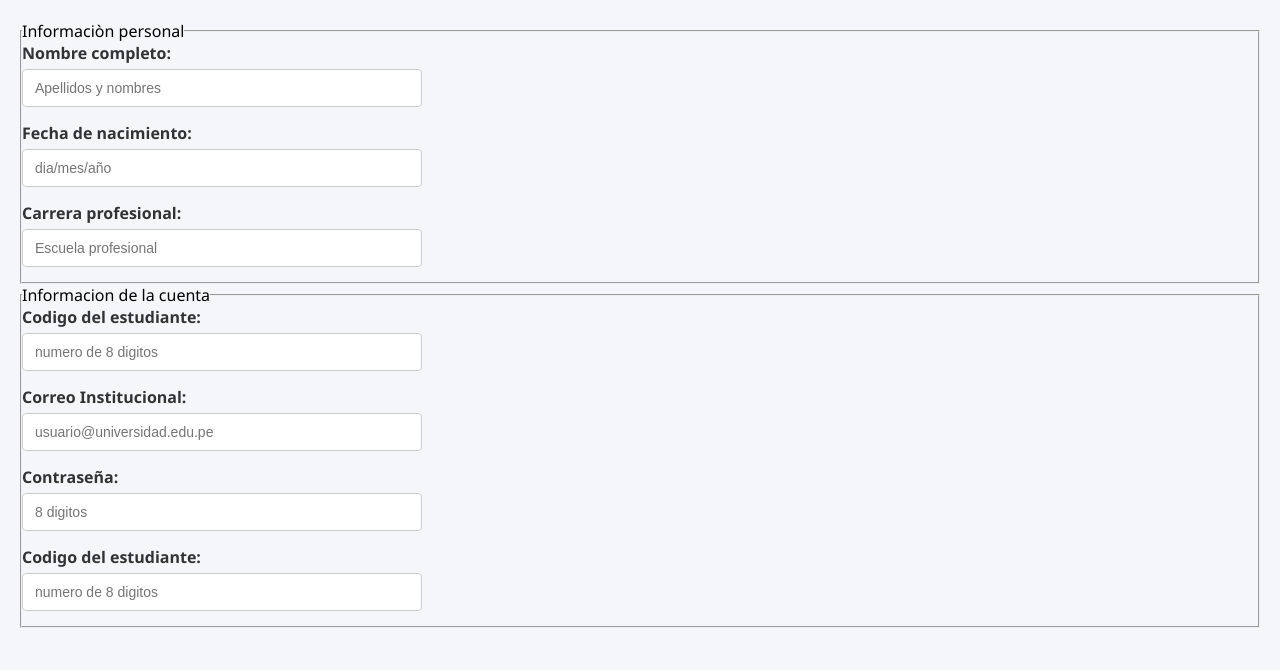
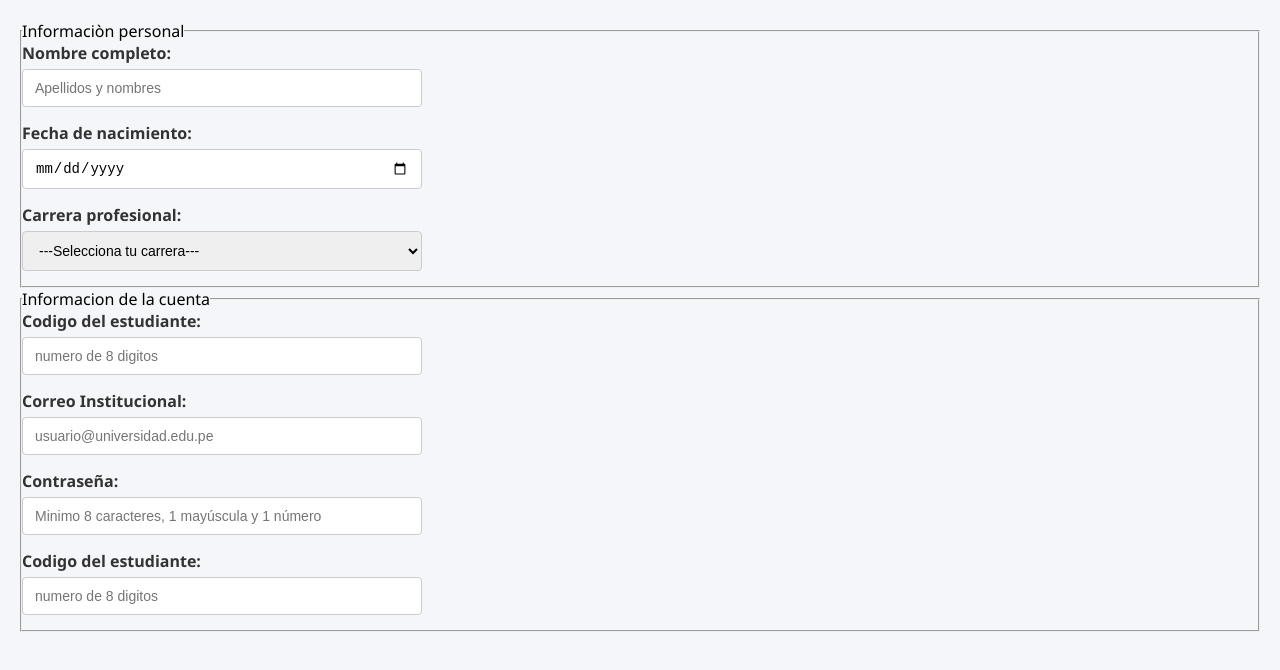
Before and after one commit to mquispesin-456/IDWeb-Isabel-Quispe, a plain HTML site: page Lab02/registro.html in a window 1280 px wide. Drawn offline with Linux system fonts and the light colour scheme; files that its build step writes are made by us from their sources.

Commit message:
EstructuraSe añadieron controles text, email, password, number, date, selct

```diff
--- a/Lab02/registro.html
+++ b/Lab02/registro.html
@@ -13,18 +13,27 @@
                 <legend> Informaciòn personal </legend>
                 <div class="form-group">
                     <label for="nombre" class="form-label">Nombre completo: </label>
-                    <input type ="nombre" id="nombre" name="nombre" class="form-input"
+                    <input type ="text" id="nombre" name="nombre" class="form-input"
                     required placeholder="Apellidos y nombres">
                 </div>
                 <div class="form-group">
                     <label for="nacimiento" class="form-label"> Fecha de nacimiento: </label>
-                    <input type ="nacimiento" id="nacimiento" name="nacimiento" class="form-input"
+                    <input type ="date" id="nacimiento" name="nacimiento" class="form-input"
                     required placeholder="dia/mes/año">
                 </div>
                 <div class="form-group">
                     <label for="carrera" class="form-label"> Carrera profesional: </label>
-                    <input type ="carrera" id="carrera" name="carrera" class="form-input"
-                    required placeholder="Escuela profesional">
+                    <select id="carrera" name="carrera" class="form-input" required>
+                        <option value="">---Selecciona tu carrera---</option>
+                        <option value="sistemas">Ingenieria de Sistemas</option>
+                        <option value="medicina">Medicina</option>
+                        <option value="enfermeria">Enfermería</option>
+                        <option value="electrónica">Ingeniería Electronica</option>
+                        <option value="civil">Ingeniería Civil</option>
+                        <option value="industrial">Ingeniería Industrial</option>
+                        <option value="mecanica">Ingeniería Mecánica</option>
+                        <option value="minas">Ingeniería de Minas</option>
+                    </select>
                 </div>
             </fieldset>
 
@@ -32,7 +41,7 @@
                 <legend>Informacion de la cuenta </legend>
                 <div class ="form-group">
                     <label for="cui" class="form-label"> Codigo del estudiante: </label>
-                    <input type ="cui" id="cui" name="cui" class="form-input"
+                    <input type ="text" id="cui" name="cui" class="form-input" pattern="[0-9]{8}"
                     required placeholder="numero de 8 digitos">                </div>
                 <div class="form-group">
                     <!Correo institucional: >
@@ -43,8 +52,9 @@
                 <div class="form-group">
                     <! Contraseña: >
                     <label for="key" class="form-label"> Contraseña: </label>
-                    <input type ="key" id="key" name="key" class="form-input"
-                    required placeholder="8 digitos">
+                    <input type ="password" id="key" name="key" class="form-input"
+                    minlength="8" pattern="(?=.*[A-Z])(?=.*[0-9]).{8,}}"
+                    required placeholder="Minimo 8 caracteres, 1 mayúscula y 1 número">
                 </div>
                 <div class ="form-group">
                     <label for="turno" class="form-label"> Codigo del estudiante: </label>
```
